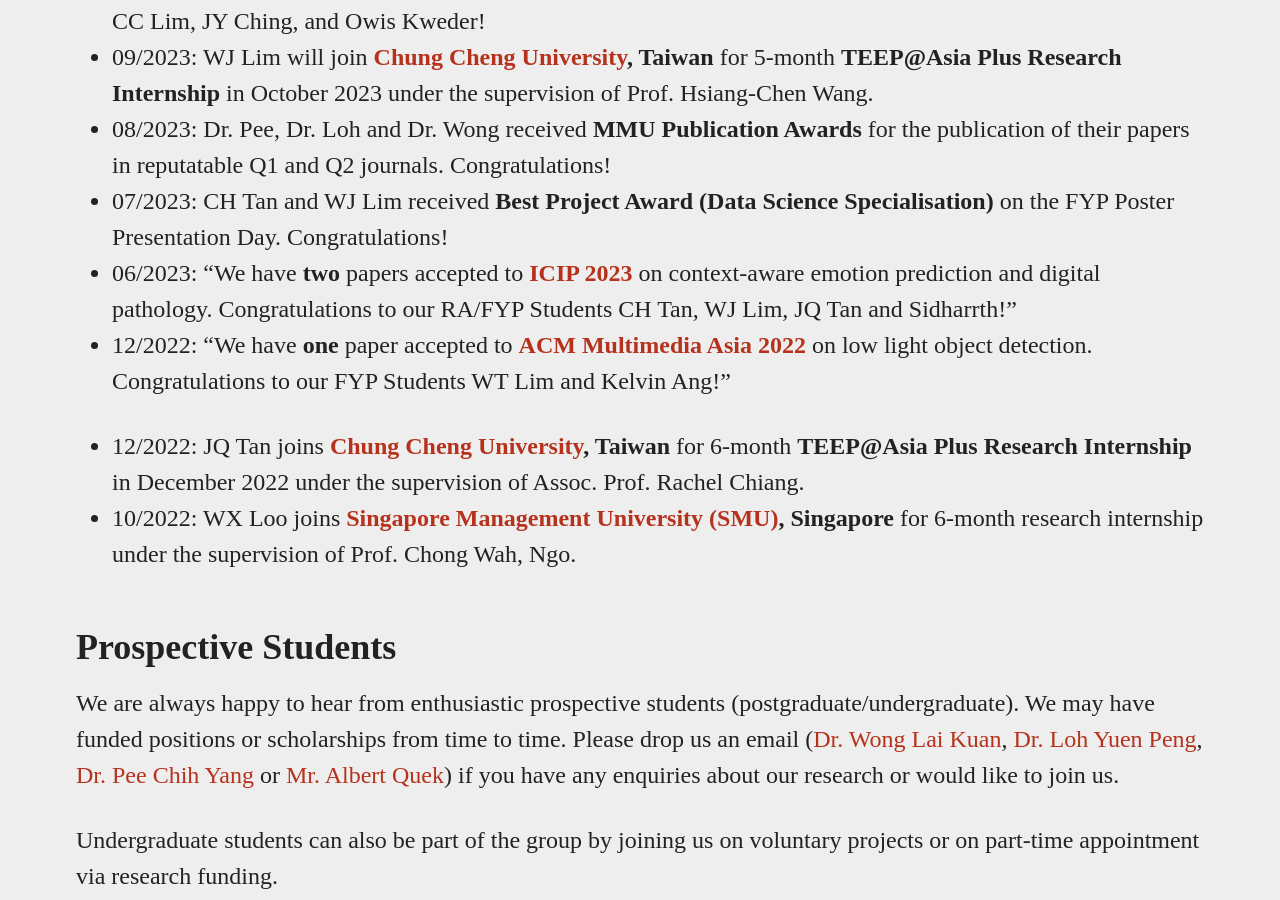
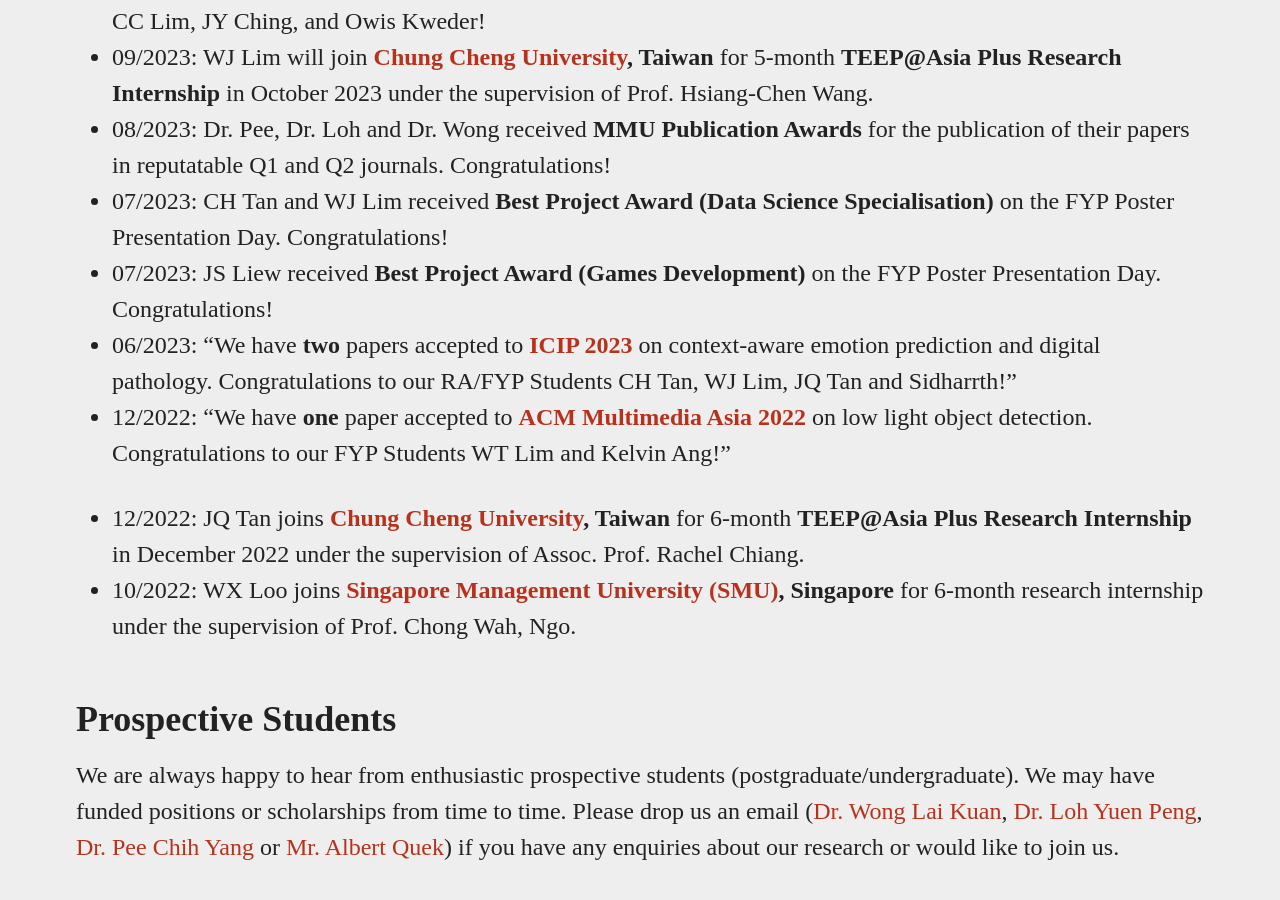
Before and after one commit to viprlab/viprlab.github.io, a Jekyll site: the page built from index.md, in a window 1280 px wide and 900 px high, scrolled down 2751 px. Built offline with Jekyll 4.4.1, drawn with Linux system fonts in a browser that asks for light colours; our own code applies the rules of GitHub Pages for plain Markdown files.

Commit message:
Update index.md

```diff
--- a/index.md
+++ b/index.md
@@ -66,6 +66,7 @@
 - 09/2023: WJ Lim will join **[Chung Cheng University](https://www.ccu.edu.tw/?Lang=en), Taiwan** for 5-month **TEEP@Asia Plus Research Internship** in October 2023 under the supervision of Prof. Hsiang-Chen Wang.
  - 08/2023: Dr. Pee, Dr. Loh and Dr. Wong received **MMU Publication Awards** for the publication of their papers in reputatable Q1 and Q2 journals. Congratulations!
  - 07/2023: CH Tan and WJ Lim received **Best Project Award (Data Science Specialisation)** on the FYP Poster Presentation Day. Congratulations!
+ - 07/2023: JS Liew received **Best Project Award (Games Development)** on the FYP Poster Presentation Day. Congratulations!
  - 06/2023: "We have **two** papers accepted to **[ICIP 2023](https://www.2023.ieeeicip.org/)** on context-aware emotion prediction and digital pathology. Congratulations to our RA/FYP Students CH Tan, WJ Lim, JQ Tan and Sidharrth!"
  - 12/2022: "We have **one** paper accepted to **[ACM Multimedia Asia 2022](https://www.mmasia2022.org/)** on low light object detection. Congratulations to our FYP Students WT Lim and Kelvin Ang!"
 {% include news.html %}
```
